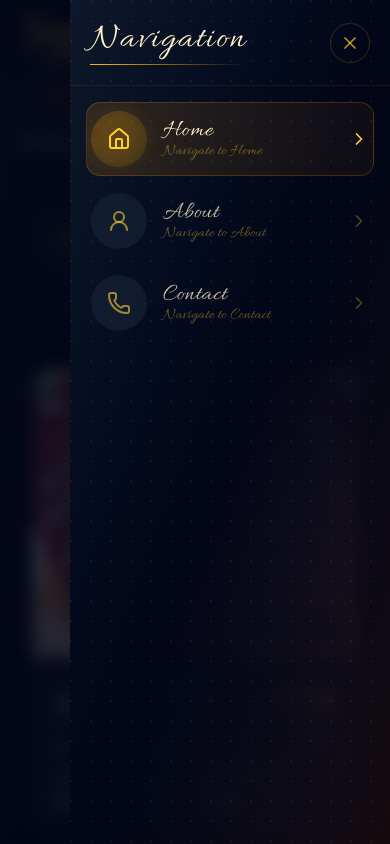
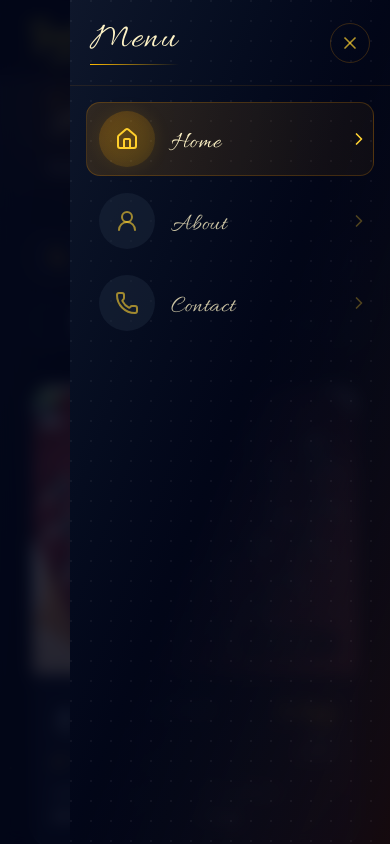
Before and after one commit to rishigupta0786/GauriShankarJewellery, a Next.js app: page /catalogue/anklet in a window 390 px wide. Both pictures are taken after a click on the button 342 px from the left and 38 px from the top of the page. Shown: the top 844 px of the page. Built offline with nearby package versions, Linux system fonts and the light colour scheme.

Commit message:
navbar bug fix productcollectionpage bug fix

```diff
--- a/components/GalleryModal.tsx
+++ b/components/GalleryModal.tsx
@@ -231,7 +231,7 @@ export default function GalleryModal({
 
                 {/* Specifications Grid */}
                 <div className="space-y-3">
-                  <div className="grid-cols-2 gap-3">
+                  <div className=" grid grid-cols-2 gap-3">
                     {/* Article Code */}
                     <div className="bg-white/5 backdrop-blur-sm rounded-lg p-3 hover:bg-white/10 transition-all duration-300 border border-white/5">
                       <div className="flex items-center gap-3">
--- a/components/Navbar.tsx
+++ b/components/Navbar.tsx
@@ -45,7 +45,7 @@ export default function LuxuryNavbar() {
                 alt="Luxury Logo"
                 width={120}
                 height={45}
-                className="hover:drop-shadow-[0_0_15px_rgba(255,191,0,0.5)] transition-all duration-300"
+                className="hover:drop-shadow-[0_0_15px_rgba(255,191,0,0.5)] p-1.5 transition-all duration-300"
                 priority
               />
             </Link>
@@ -131,22 +131,22 @@ export default function LuxuryNavbar() {
             whileHover={{ scale: 1.05 }}
             whileTap={{ scale: 0.95 }}
             onClick={toggleMenu}
-            className="md:hidden relative flex items-center justify-center w-12 h-12 rounded-full group z-50"
+            className="md:hidden relative flex items-center justify-center w-10 h-10 rounded-full group z-50"
           >
             <div className="absolute inset-0 bg-linear-to-r from-amber-500/10 to-yellow-300/10 rounded-full border border-amber-500/20 group-hover:border-amber-400/30 transition-all duration-300"></div>
 
-            <div className="relative flex flex-col items-center justify-center space-y-1.5">
+            <div className="relative  flex flex-col items-center justify-center space-y-1">
               <motion.div
                 animate={isOpen ? { rotate: 45, y: 6 } : { rotate: 0, y: 0 }}
-                className="w-6 h-0.5 bg-linear-to-r from-amber-300 to-yellow-200 rounded-full"
+                className="w-4 h-0.5 bg-linear-to-r from-amber-300 to-yellow-200 rounded-full"
               />
               <motion.div
                 animate={isOpen ? { opacity: 0 } : { opacity: 1 }}
-                className="w-4 h-0.5 bg-linear-to-r from-amber-300 to-yellow-200 rounded-full"
+                className="w-2 h-0.5 bg-linear-to-r from-amber-300 to-yellow-200 rounded-full"
               />
               <motion.div
                 animate={isOpen ? { rotate: -45, y: -6 } : { rotate: 0, y: 0 }}
-                className="w-6 h-0.5 bg-linear-to-r from-amber-300 to-yellow-200 rounded-full"
+                className="w-4 h-0.5 bg-linear-to-r from-amber-300 to-yellow-200 rounded-full"
               />
             </div>
           </motion.button>
@@ -190,7 +190,7 @@ export default function LuxuryNavbar() {
                         transition={{ delay: 0.1 }}
                       >
                         <h2 className="text-4xl font-light text-amber-100 tracking-wider allura-regular">
-                          Navigation
+                          Menu
                         </h2>
                         <div className="w-full h-px bg-linear-to-r from-amber-400 to-transparent mt-1"></div>
                       </motion.div>
@@ -207,7 +207,7 @@ export default function LuxuryNavbar() {
                   </div>
 
                   {/* Menu Items */}
-                  <div className="flex-1 p-4 overflow-y-auto">
+                  <div className=" flex-1 p-4 overflow-y-auto">
                     <div className="space-y-2">
                       {navLinks.map((link, index) => (
                         <motion.div
@@ -225,24 +225,30 @@ export default function LuxuryNavbar() {
                             }}
                             className="relative group"
                           >
-                            <div className={`flex items-center justify-between py-2 px-1 rounded-xl transition-all duration-300 ${
-                              activeLink === link.name
-                                ? 'bg-linear-to-r from-amber-500/15 to-amber-500/5 border border-amber-500/20'
-                                : 'hover:bg-slate-800/40 border border-transparent hover:border-amber-500/10'
-                            }`}>
+                            <div
+                              className={`flex items-center justify-between py-2 px-1 rounded-xl transition-all duration-300 ${
+                                activeLink === link.name
+                                  ? "bg-linear-to-r from-amber-500/15 to-amber-500/5 border border-amber-500/20"
+                                  : "hover:bg-slate-800/40 border border-transparent hover:border-amber-500/10"
+                              }`}
+                            >
                               {/* Left side with icon and text */}
-                              <div className="flex items-center space-x-4">
+                              <div className="flex items-center ml-2 space-x-4">
                                 {/* Icon Container */}
-                                <div className={`relative w-14 h-14  rounded-full flex items-center justify-center  transition-all duration-300 ${
-                                  activeLink === link.name
-                                    ? 'bg-linear-to-br from-amber-500/20 to-yellow-500/10'
-                                    : 'bg-slate-800/50 group-hover:bg-slate-700/50'
-                                }`}>
-                                  <div className={`relative transition-all duration-300 ${
+                                <div
+                                  className={`relative w-14 h-14  rounded-full flex items-center justify-center  transition-all duration-300 ${
                                     activeLink === link.name
-                                      ? 'text-amber-300'
-                                      : 'text-amber-300/60 group-hover:text-amber-300'
-                                  }`}>
+                                      ? "bg-linear-to-br from-amber-500/20 to-yellow-500/10"
+                                      : "bg-slate-800/50 group-hover:bg-slate-700/50"
+                                  }`}
+                                >
+                                  <div
+                                    className={`relative transition-all duration-300 ${
+                                      activeLink === link.name
+                                        ? "text-amber-300"
+                                        : "text-amber-300/60 group-hover:text-amber-300"
+                                    }`}
+                                  >
                                     {link.icon}
                                   </div>
 
@@ -258,15 +264,14 @@ export default function LuxuryNavbar() {
 
                                 {/* Link Text */}
                                 <div>
-                                  <span className={`block allura-regular text-2xl font-light tracking-wide transition-all duration-300 -mb-2 ${
-                                    activeLink === link.name
-                                      ? 'text-amber-100'
-                                      : 'text-amber-100/80 group-hover:text-amber-100'
-                                  }`}>
+                                  <span
+                                    className={`block allura-regular text-2xl font-light tracking-wide transition-all duration-300 -mb-2 ${
+                                      activeLink === link.name
+                                        ? "text-amber-100"
+                                        : "text-amber-100/80 group-hover:text-amber-100"
+                                    }`}
+                                  >
                                     {link.name}
-                                  </span>
-                                  <span className="block allura-regular text-md text-amber-300/40 font-light">
-                                    Navigate to {link.name}
                                   </span>
                                 </div>
                               </div>
@@ -276,8 +281,8 @@ export default function LuxuryNavbar() {
                                 animate={{ x: 0 }}
                                 className={`transition-all duration-300 ${
                                   activeLink === link.name
-                                    ? 'text-amber-300'
-                                    : 'text-amber-300/30 group-hover:text-amber-300/60'
+                                    ? "text-amber-300"
+                                    : "text-amber-300/30 group-hover:text-amber-300/60"
                                 }`}
                               >
                                 <ChevronRight className="w-5 h-5" />
--- a/components/ProductCollectionPage.tsx
+++ b/components/ProductCollectionPage.tsx
@@ -39,7 +39,7 @@ export default function ProductCollectionPage({
 }: ProductCollectionPageProps) {
   const [searchTerm, setSearchTerm] = useState("");
   const [sortBy, setSortBy] = useState<"name" | "weight" | "">("");
-  const [sortOrder, setSortOrder] = useState<"asc" | "desc">("asc");
+  const [sortOrder, setSortOrder] = useState<"a-z" | "z-a">("a-z");
   const [activeFilter, setActiveFilter] = useState<
     "all" | "gold" | "diamond" | "platinum"
   >("all");
@@ -93,13 +93,13 @@ export default function ProductCollectionPage({
     if (sortBy) {
       result.sort((a, b) => {
         if (sortBy === "name") {
-          return sortOrder === "asc"
+          return sortOrder === "a-z"
             ? a.designName.localeCompare(b.designName)
             : b.designName.localeCompare(a.designName);
         } else {
           const weightA = parseFloat(a.netWeight);
           const weightB = parseFloat(b.netWeight);
-          return sortOrder === "asc" ? weightA - weightB : weightB - weightA;
+          return sortOrder === "a-z" ? weightA - weightB : weightB - weightA;
         }
       });
     }
@@ -109,17 +109,17 @@ export default function ProductCollectionPage({
 
   const toggleSort = (type: "name" | "weight") => {
     if (sortBy === type) {
-      setSortOrder(sortOrder === "asc" ? "desc" : "asc");
+      setSortOrder(sortOrder === "a-z" ? "z-a" : "a-z");
     } else {
       setSortBy(type);
-      setSortOrder("asc");
+      setSortOrder("a-z");
     }
   };
 
   const clearAll = () => {
     setSearchTerm("");
     setSortBy("");
-    setSortOrder("asc");
+    setSortOrder("a-z");
     setActiveFilter("all");
   };
 
@@ -248,7 +248,7 @@ export default function ProductCollectionPage({
           >
             <div className="relative inline-block">
               <div className="absolute -inset-4 bg-linear-to-r from-amber-500/20 to-rose-500/20 blur-2xl rounded-full"></div>
-              <h1 className="relative text-4xl sm:text-7xl lg:text-7xl allura-regular text-transparent bg-clip-text bg-linear-to-br from-amber-200 via-amber-100 to-rose-100 py-3">
+              <h1 className="relative text-5xl sm:text-7xl lg:text-7xl allura-regular text-transparent bg-clip-text bg-linear-to-br from-amber-200 via-amber-100 mt-5 to-rose-100 py-3">
                 {title}
               </h1>
             </div>
@@ -256,7 +256,7 @@ export default function ProductCollectionPage({
               initial={{ opacity: 0 }}
               animate={{ opacity: 1 }}
               transition={{ delay: 0.3, duration: 0.8 }}
-              className="text-gray-300 text-2xl allura-regular font-light tracking-wider max-w-2xl mx-auto"
+              className="text-gray-300 text-xl allura-regular font-light tracking-wider max-w-2xl mx-auto"
             >
               {subtitle}
             </motion.p>
@@ -285,7 +285,8 @@ export default function ProductCollectionPage({
               {/* Luxury Search Bar */}
               <motion.div
                 whileFocus={{ scale: 1.02 }}
-                className="relative grow max-w-xl"
+                // className="relative grow max-w-xl"
+                className="relative grow max-w-xl w-full sm:max-w-xl"
               >
                 <div className="absolute inset-0 bg-linear-to-r from-amber-500/10 to-rose-500/10 blur-sm rounded-xl"></div>
                 <div className="relative">
@@ -294,7 +295,7 @@ export default function ProductCollectionPage({
                     value={searchTerm}
                     onChange={(e) => setSearchTerm(e.target.value)}
                     placeholder={searchPlaceholder}
-                    className="w-full pl-12 pr-6 py-4 rounded-xl bg-gray-900/80 backdrop-blur-sm border border-gray-700/50 text-white placeholder-gray-400 focus:outline-none focus:border-amber-500/50 focus:ring-2 focus:ring-amber-500/20 transition-all text-base"
+                    className="w-full pl-12 pr-6 py-3 rounded-xl bg-gray-900/80 backdrop-blur-sm border border-gray-700/50 text-white placeholder-gray-400 focus:outline-none focus:border-amber-500/50 focus:ring-2 focus:ring-amber-500/20 transition-all text-base"
                   />
                   <div className="absolute left-4 top-1/2 transform -translate-y-1/2 text-amber-400">
                     <svg
@@ -315,26 +316,28 @@ export default function ProductCollectionPage({
               </motion.div>
 
               {/* Enhanced Sort Buttons */}
-              <motion.div className="flex items-center gap-3">
+              {/* <motion.div className="flex items-center gap-3"> */}
+              {/* Enhanced Sort Buttons */}
+              <motion.div className="flex flex-row items-center gap-3 w-full sm:w-auto">
   <motion.button
     whileHover={buttonHoverAnimation}
     whileTap={buttonTapAnimation}
     onClick={() => toggleSort("name")}
-                  className={`px-6 py-3 rounded-xl text-sm font-medium transition-all flex items-center gap-2 backdrop-blur-sm border ${
+    className={`px-6 py-3 rounded-xl text-sm font-medium transition-all flex items-center gap-2 backdrop-blur-sm border w-1/2 sm:w-auto justify-center ${
       sortBy === "name"
         ? "bg-linear-to-r from-amber-600 to-amber-700 text-white border-amber-500 shadow-lg shadow-amber-500/30"
         : "bg-gray-900/50 text-gray-300 border-gray-700 hover:bg-gray-800/50 hover:border-amber-400/30"
     }`}
   >
     <span>📝</span>
-                  Name {sortBy === "name" && (sortOrder === "asc" ? "↑" : "↓")}
+    Name {sortBy === "name" && (sortOrder === "a-z" ? "↑" : "↓")}
   </motion.button>
 
   <motion.button
     whileHover={buttonHoverAnimation}
     whileTap={buttonTapAnimation}
     onClick={() => toggleSort("weight")}
-                  className={`px-6 py-3 rounded-xl text-sm font-medium transition-all flex items-center gap-2 backdrop-blur-sm border ${
+    className={`px-6 py-3 rounded-xl text-sm font-medium transition-all flex items-center gap-2 backdrop-blur-sm border w-1/2 sm:w-auto justify-center ${
       sortBy === "weight"
         ? "bg-linear-to-r from-amber-600 to-amber-700 text-white border-amber-500 shadow-lg shadow-amber-500/30"
         : "bg-gray-900/50 text-gray-300 border-gray-700 hover:bg-gray-800/50 hover:border-amber-400/30"
@@ -342,7 +345,7 @@ export default function ProductCollectionPage({
   >
     <span>⚖️</span>
     Weight{" "}
-                  {sortBy === "weight" && (sortOrder === "asc" ? "↑" : "↓")}
+    {sortBy === "weight" && (sortOrder === "a-z" ? "↑" : "↓")}
   </motion.button>
 </motion.div>
             </motion.div>
@@ -357,24 +360,37 @@ export default function ProductCollectionPage({
                   transition={{ duration: 0.3 }}
                   className="text-center"
                 >
-                  <div className="inline-flex items-center gap-4 px-6 py-3 bg-gray-900/50 backdrop-blur-sm rounded-xl border border-gray-700/50">
+                  <div className="inline-flex items-center mt-5  gap-4 px-6 py-3 bg-gray-900/50 backdrop-blur-sm rounded-xl border border-gray-700/50">
                     <p className="text-gray-300 text-sm flex items-center gap-2">
-                      <span className="text-amber-400">✨</span>
+                      {/* Desktop: show everything */}
+                      <span className="hidden sm:inline text-amber-400">
+                        ✨
+                      </span>
+                      <span className="hidden sm:inline">
                         Showing {filteredProducts.length} exquisite piece
                         {filteredProducts.length !== 1 ? "s" : ""}
+                      </span>
+
                       {searchTerm && (
-                        <span className="text-white ml-2">
+                        <span className="hidden sm:inline text-white ml-2">
                           for "
                           <span className="text-amber-300">{searchTerm}</span>"
                         </span>
                       )}
+
                       {sortBy && (
-                        <span className="text-gray-400 ml-2">
+                        <>
+                          <span className="hidden sm:inline text-gray-400 ml-2">
                             • sorted by {sortBy} ({sortOrder})
                           </span>
+                          <span className="sm:hidden text-gray-400">
+                            sorted by {sortBy} ({sortOrder})
+                          </span>
+                        </>
                       )}
+
                       {activeFilter !== "all" && (
-                        <span className="text-gray-400 ml-2">
+                        <span className="hidden sm:inline text-gray-400 ml-2">
                           • category:{" "}
                           <span className="text-amber-300">{activeFilter}</span>
                         </span>
@@ -384,7 +400,7 @@ export default function ProductCollectionPage({
                       whileHover={{ scale: 1.1 }}
                       whileTap={{ scale: 0.9 }}
                       onClick={clearAll}
-                      className="text-amber-400 hover:text-amber-300 text-xs flex items-center gap-1 px-3 py-1 rounded-full bg-amber-500/10 hover:bg-amber-500/20 transition-colors"
+                      className="text-amber-400 hover:text-amber-300 text-sm sm:text-xs flex items-center gap-1 px-4 py-2 sm:px-3 sm:py-1 rounded-full bg-amber-500/10 hover:bg-amber-500/20 transition-colors"
                     >
                       Clear all
                       <span>✕</span>
```
Lines whose indentation alone changed are shown as unchanged.
